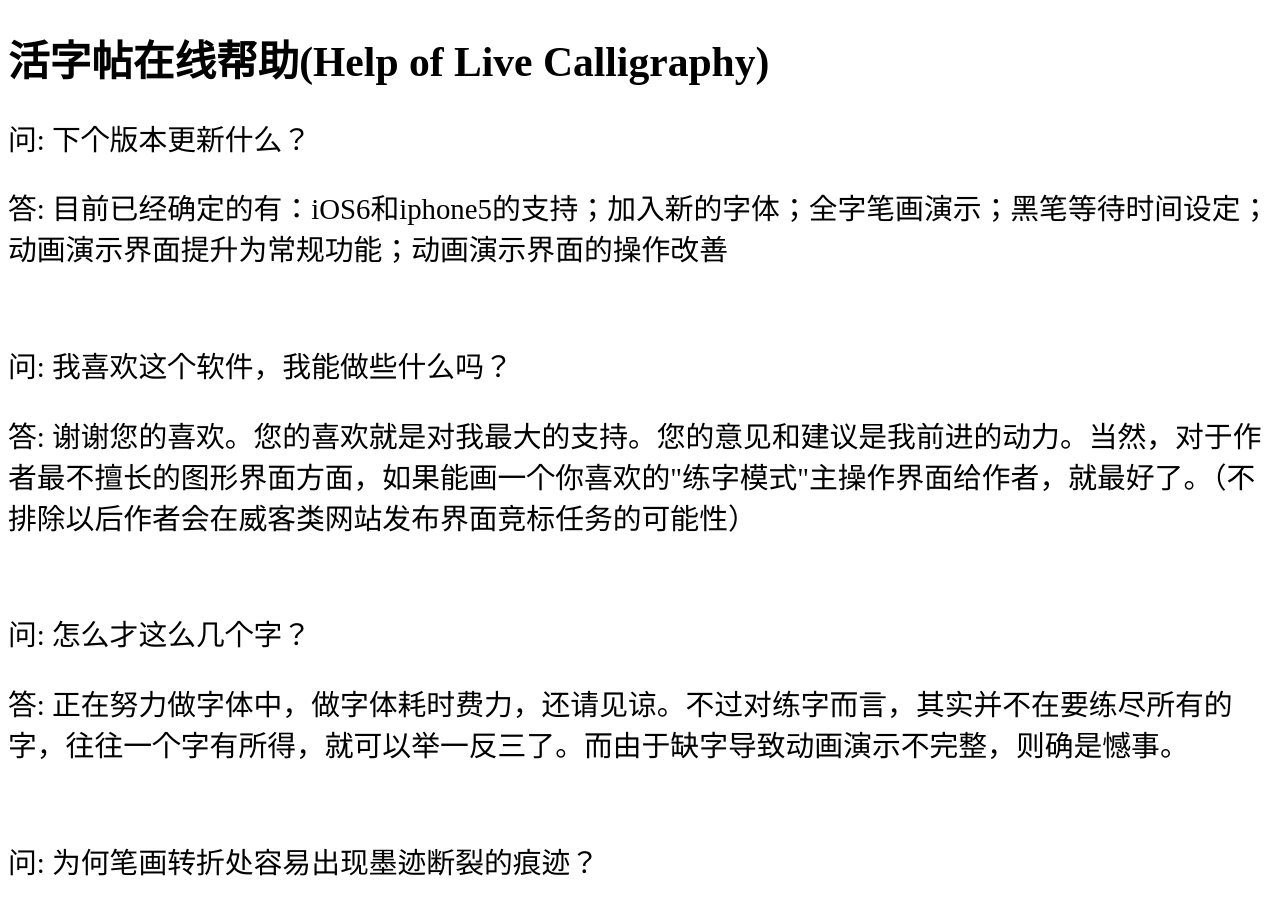
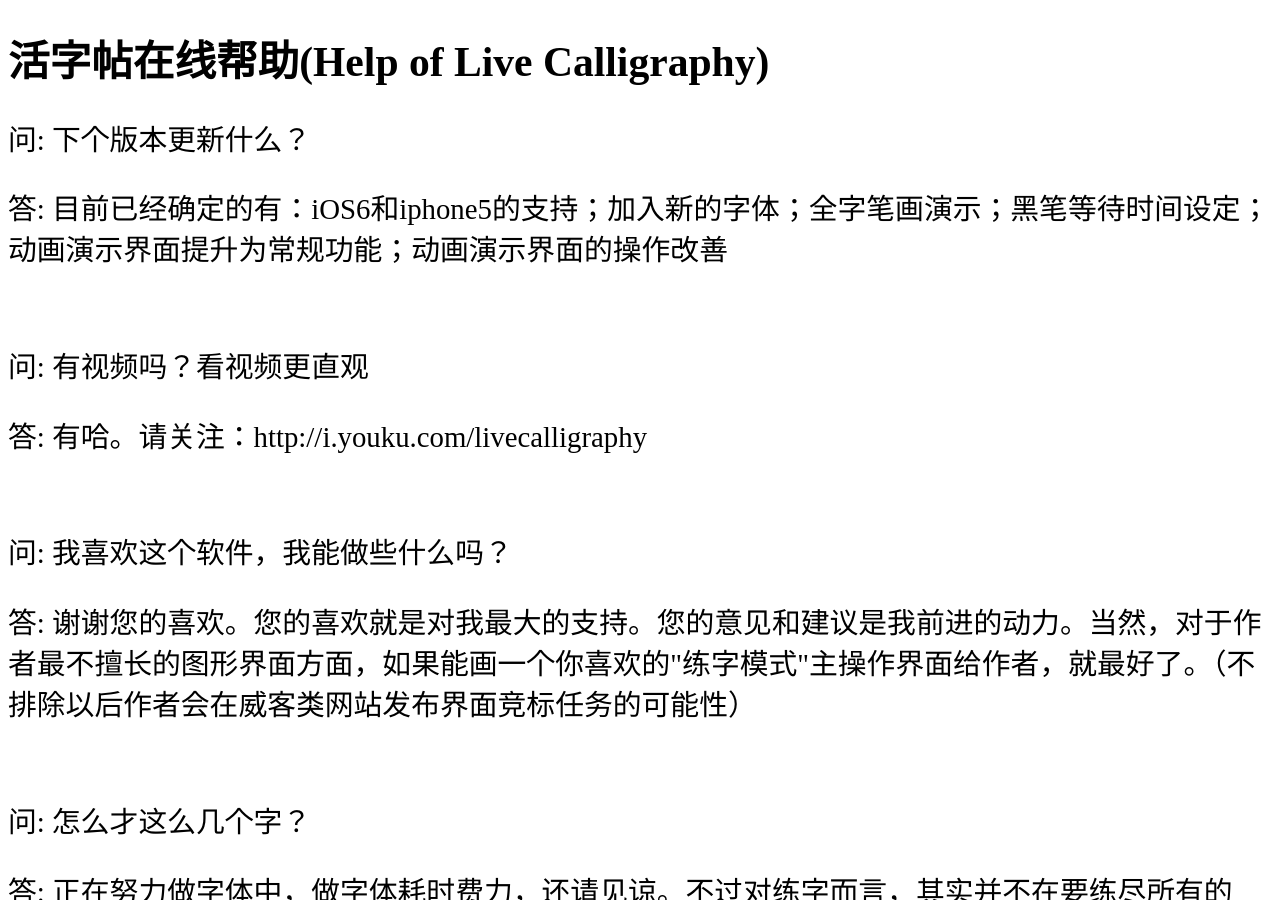
Before and after one commit to shengzhe/livecalligraphy, a Jekyll site: the page built from _posts/2012-08-31-LiveCalligraphyHelp.html, in a window 1280 px wide and 900 px high. Built offline with Jekyll 4.4.1, drawn with Linux system fonts in a browser that asks for light colours; Markdown is read by kramdown in place of the engine named in the settings.

Commit message:
Update _posts/2012-08-31-LiveCalligraphyHelp.html

```diff
--- a/_posts/2012-08-31-LiveCalligraphyHelp.html
+++ b/_posts/2012-08-31-LiveCalligraphyHelp.html
@@ -5,6 +5,9 @@ title: 活字帖在线帮助(Help of Live Calligraphy)
 <h1>{{ page.title }}</h1>
 <p>问: 下个版本更新什么？</p>
 <p>答: 目前已经确定的有：iOS6和iphone5的支持；加入新的字体；全字笔画演示；黑笔等待时间设定；动画演示界面提升为常规功能；动画演示界面的操作改善</p>
+<br/>
+<p>问: 有视频吗？看视频更直观</p>
+<p>答: 有哈。请关注：http://i.youku.com/livecalligraphy </p>
 <br/>
 <p>问: 我喜欢这个软件，我能做些什么吗？</p>
 <p>答: 谢谢您的喜欢。您的喜欢就是对我最大的支持。您的意见和建议是我前进的动力。当然，对于作者最不擅长的图形界面方面，如果能画一个你喜欢的"练字模式"主操作界面给作者，就最好了。（不排除以后作者会在威客类网站发布界面竞标任务的可能性）</p>
```
